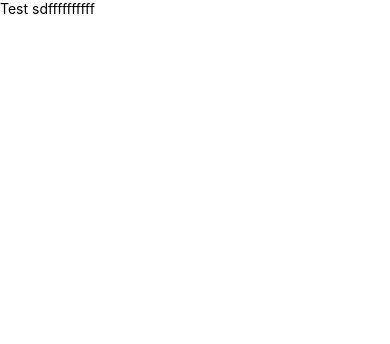
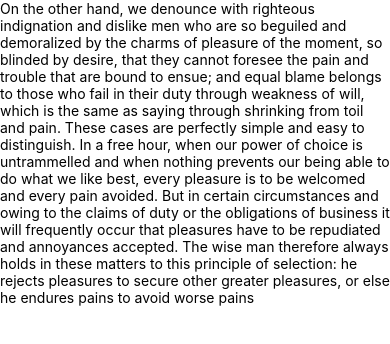
Before and after one commit to shintusingh/scanner, a React Native app: screen / in a window 390 px wide. Shown: the top 344 px of the page. Built offline with nearby package versions, Linux system fonts and the light colour scheme.

Commit message:
Update code6

```diff
--- a/App.js
+++ b/App.js
@@ -6,8 +6,23 @@ import fingertprint from "./components/fingertprint";
 export default function App() {
   return (
     <SafeAreaView styles={styles.container}>
-      <Text>Test sdffffffffff</Text>
-      <fingertprint></fingertprint>
+      <Text>
+        On the other hand, we denounce with righteous indignation and dislike
+        men who are so beguiled and demoralized by the charms of pleasure of the
+        moment, so blinded by desire, that they cannot foresee the pain and
+        trouble that are bound to ensue; and equal blame belongs to those who
+        fail in their duty through weakness of will, which is the same as saying
+        through shrinking from toil and pain. These cases are perfectly simple
+        and easy to distinguish. In a free hour, when our power of choice is
+        untrammelled and when nothing prevents our being able to do what we like
+        best, every pleasure is to be welcomed and every pain avoided. But in
+        certain circumstances and owing to the claims of duty or the obligations
+        of business it will frequently occur that pleasures have to be
+        repudiated and annoyances accepted. The wise man therefore always holds
+        in these matters to this principle of selection: he rejects pleasures to
+        secure other greater pleasures, or else he endures pains to avoid worse
+        pains
+      </Text>
     </SafeAreaView>
   );
 }
@@ -15,7 +30,7 @@ export default function App() {
 const styles = StyleSheet.create({
   container: {
     flex: 1,
-    backgroundColor: "#000",
+    backgroundColor: "#fff",
     alignItems: "center",
     justifyContent: "center",
   },
--- a/app.json
+++ b/app.json
@@ -1,7 +1,7 @@
 {
   "expo": {
-    "name": "scanner",
-    "slug": "scanner",
+    "name": "testapp2",
+    "slug": "testapp2",
     "version": "1.0.0",
     "orientation": "portrait",
     "icon": "./assets/icon.png",
--- a/components/fingertprint.js
+++ b/components/fingertprint.js
@@ -19,7 +19,6 @@ export default class fingertprint extends Component {
   };
 
   componentDidMount() {
-    alert("oookkk");
     this.checkDeviceForHardware();
     this.checkForFingerprints();
   }
```
